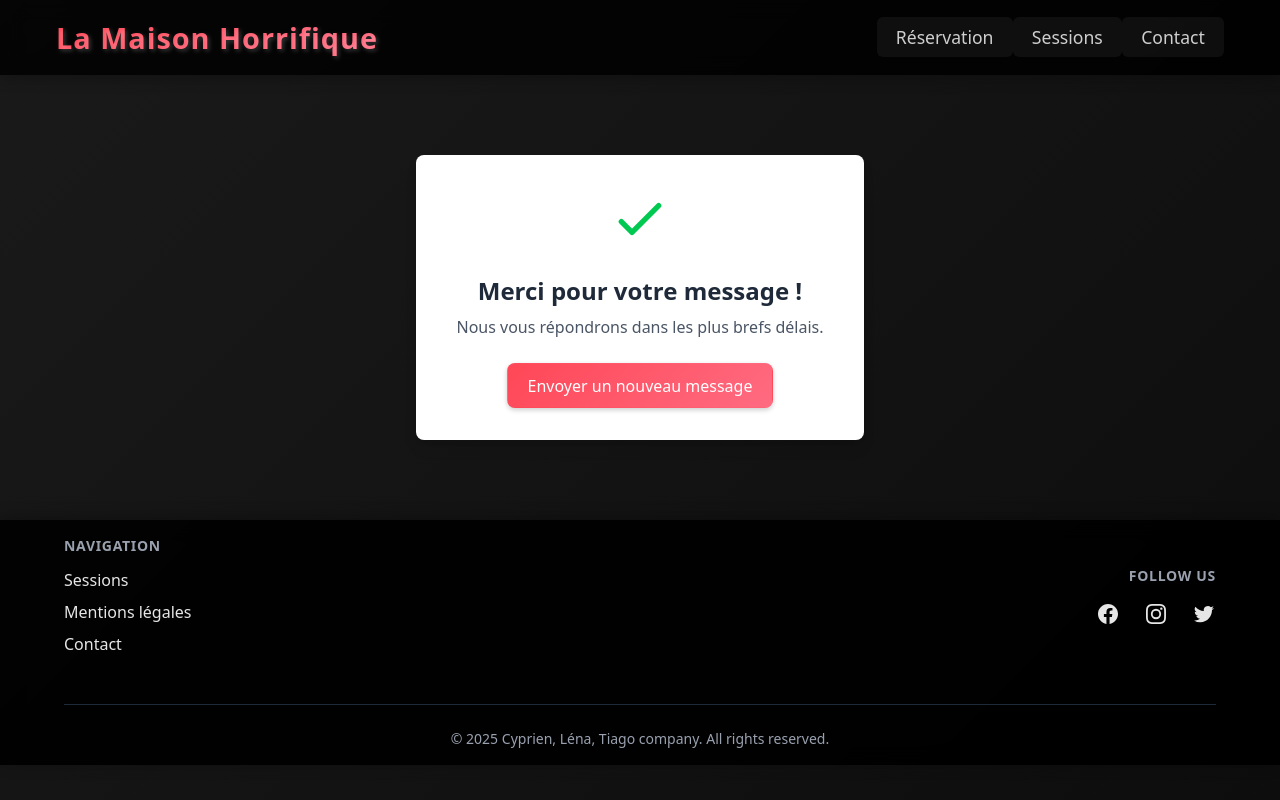
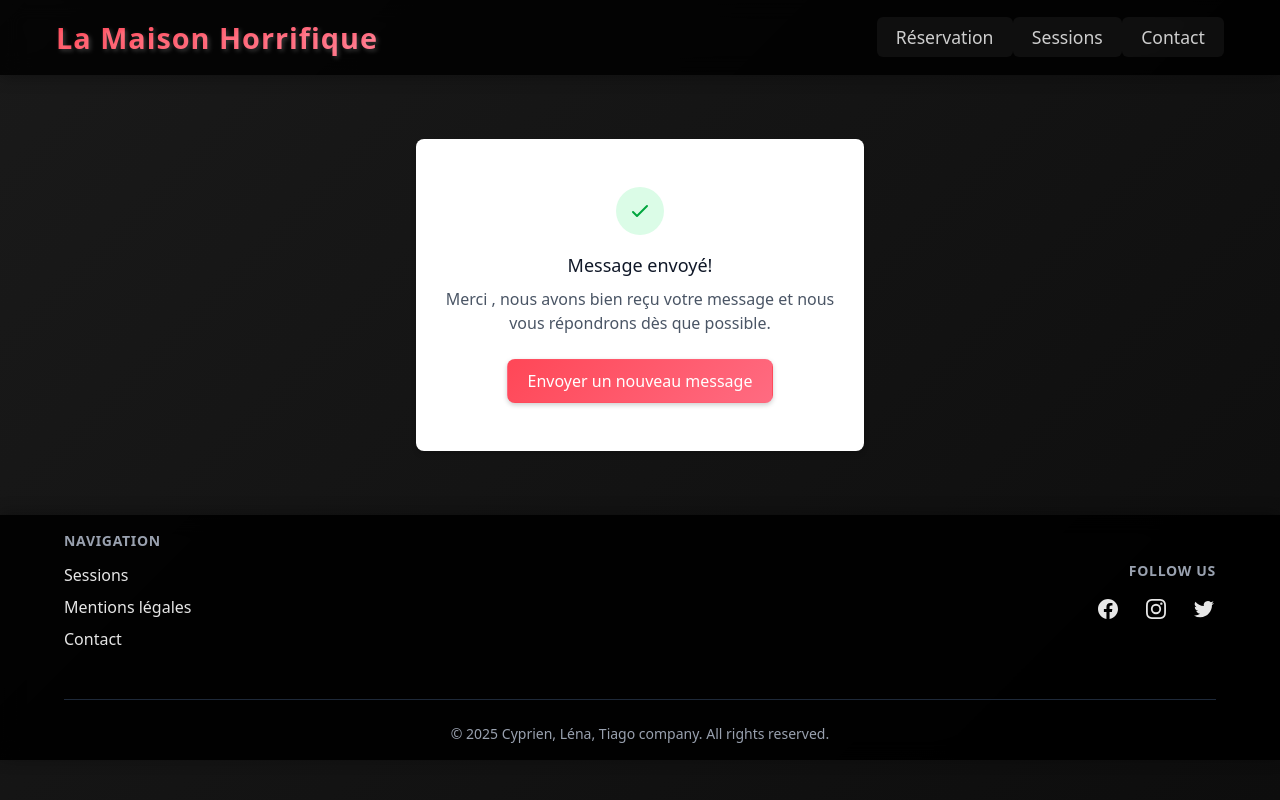
Before and after one commit to Lenaaaaaaa27/maison_horrifique, a React (Vite) app: page /contact in a window 1280 px wide. Both pictures are taken after typing "Sample", "name@example.com", "Sample" into the empty fields and a click on the button "Envoyer". Built offline with nearby package versions, Linux system fonts and the light colour scheme.

Commit message:
update css et className

```diff
--- a/src/App.tsx
+++ b/src/App.tsx
@@ -13,7 +13,7 @@ const App = () => {
         <Router>
             <div className="app">
                 <Navbar />
-                    <main className="py-20 from-gray-900 to-gray-800 px-4">
+                    <main className="px-4">
                     <Routes>
                         <Route path="/" element={<Home />} />
                         <Route path="/booking" element={<BookingForm />} />
--- a/src/index.css
+++ b/src/index.css
@@ -6,7 +6,7 @@
   font-weight: 400;
 
   color-scheme: light dark;
-  color: rgba(255, 255, 255, 0.87);
+  color: rgba(0, 0, 0, 0.87);
 
   /* Palette de couleurs moderne */
   --primary: #1a1a1a;
@@ -58,12 +58,43 @@ body {
 }
 
 .footer {
+  position: relative;
+  margin-top: auto;
   background: linear-gradient(135deg, rgba(0, 0, 0, 0.9) 0%, rgba(0, 0, 0, 0.95) 100%);
   box-shadow: 0 -2px 15px rgba(0, 0, 0, 0.3);
   padding: 1rem 2rem;
   width: 100%;
   backdrop-filter: blur(10px);
   -webkit-backdrop-filter: blur(10px);
+  z-index: 100;
+  transition: all 0.3s ease;
+}
+
+.app {
+  min-height: 100vh;
+  display: flex;
+  flex-direction: column;
+  gap: 0;
+}
+
+.main-content {
+  flex: 1;
+  padding: 0;
+  margin: 0;
+}
+
+.footer {
+  position: relative;
+  margin-top: auto;
+  background: linear-gradient(135deg, rgba(0, 0, 0, 0.9) 0%, rgba(0, 0, 0, 0.95) 100%);
+  box-shadow: 0 -2px 15px rgba(0, 0, 0, 0.3);
+  padding: 1rem 2rem;
+  width: 100%;
+  backdrop-filter: blur(10px);
+  -webkit-backdrop-filter: blur(10px);
+  z-index: 100;
+  transition: all 0.3s ease;
+  margin: 0;
 }
 
 .footer-content {
--- a/src/pages/BookingForm.tsx
+++ b/src/pages/BookingForm.tsx
@@ -31,7 +31,7 @@ const BookingForm = () => {
     };
 
     return (
-        <div className="max-w-md mx-auto p-6 bg-white rounded-lg shadow-md">
+        <div className="max-w-md mx-auto py-12 px-6 bg-white rounded-lg shadow-md mt-16 mb-16">
             {!isSubmitted ? (
                 <>
                     <h2 className="text-2xl font-bold text-center text-gray-800 mb-6">Réserver une session</h2>
--- a/src/pages/ContactForm.tsx
+++ b/src/pages/ContactForm.tsx
@@ -7,7 +7,6 @@ const ContactForm = () => {
         email: '',
         message: ''
     });
-
     const [isSubmitted, setIsSubmitted] = useState(false);
     const [isLoading, setIsLoading] = useState(false);
 
@@ -26,61 +25,64 @@ const ContactForm = () => {
 
     if (isSubmitted) {
         return (
-            <div className="max-w-md mx-auto p-8 bg-white rounded-lg shadow-lg text-center">
-                <div className="mb-6">
-                    <svg className="w-16 h-16 text-green-500 mx-auto" fill="none" stroke="currentColor" viewBox="0 0 24 24" xmlns="http://www.w3.org/2000/svg">
-                        <path strokeLinecap="round" strokeLinejoin="round" strokeWidth="2" d="M5 13l4 4L19 7"></path>
+            <div className="max-w-md mx-auto py-12 px-6 bg-white rounded-lg shadow-md mt-16 mb-16 text-center">
+                <div className="text-center animate-fade-in">
+                    <div className="mx-auto flex items-center justify-center h-12 w-12 rounded-full bg-green-100 mb-4">
+                        <svg className="h-6 w-6 text-green-600" fill="none" viewBox="0 0 24 24" stroke="currentColor">
+                            <path strokeLinecap="round" strokeLinejoin="round" strokeWidth="2" d="M5 13l4 4L19 7" />
                         </svg>
                     </div>
-                <h2 className="text-2xl font-bold text-gray-800 mb-2">Merci pour votre message !</h2>
-                <p className="text-gray-600 mb-6">Nous vous répondrons dans les plus brefs délais.</p>
+                    <h3 className="text-lg font-medium text-gray-900 mb-2">Message envoyé!</h3>
+                    <p className="text-gray-600 mb-6">
+                        Merci {formData.name}, nous avons bien reçu votre message et nous vous répondrons dès que possible.
+                    </p>
                     <button
                         onClick={() => setIsSubmitted(false)}
-                    className="px-6 py-2 bg-blue-600 text-white rounded-md hover:bg-blue-700 transition duration-300 focus:outline-none focus:ring-2 focus:ring-blue-500 focus:ring-opacity-50"
+                        className="inline-flex items-center px-4 py-2 border border-transparent text-sm font-medium rounded-md shadow-sm text-white bg-blue-600 hover:bg-blue-700 focus:outline-none focus:ring-2 focus:ring-offset-2 focus:ring-blue-500"
                     >
                         Envoyer un nouveau message
                     </button>
+                </div>
             </div>
         );
     }
 
     return (
-        <div className="max-w-md mx-auto p-8 bg-white rounded-lg shadow-lg">
-            <h2 className="text-2xl font-bold text-gray-800 mb-6 text-center">Contactez-nous</h2>
-            <form onSubmit={handleSubmit} className="space-y-6">
+        <div className="max-w-md mx-auto py-12 px-6 bg-white rounded-lg shadow-md mt-16 mb-16">
+            {!isSubmitted ? (
+                <>
+                    <h2 className="text-2xl font-bold text-center text-gray-800 mb-6">Contactez-nous</h2>
+                    <form onSubmit={handleSubmit} className="space-y-4">
                         <div className="form-group">
-                    <label htmlFor="name" className="block text-sm font-medium text-gray-700 mb-1">Nom :</label>
+                            <label className="block text-gray-700 font-medium mb-1">Nom complet</label>
                             <input
                                 type="text"
-                        id="name"
                                 value={formData.name}
                                 onChange={(e) => setFormData({...formData, name: e.target.value})}
-                        className="w-full px-4 py-2 border border-gray-300 rounded-md focus:outline-none focus:ring-2 focus:ring-blue-500 focus:border-transparent transition"
                                 required
+                                className="w-full px-4 py-2 border border-gray-300 rounded-md focus:outline-none focus:ring-2 focus:ring-blue-500"
                             />
                         </div>
 
                         <div className="form-group">
-                    <label htmlFor="email" className="block text-sm font-medium text-gray-700 mb-1">Email :</label>
+                            <label className="block text-gray-700 font-medium mb-1">Email</label>
                             <input
                                 type="email"
-                        id="email"
                                 value={formData.email}
                                 onChange={(e) => setFormData({...formData, email: e.target.value})}
-                        className="w-full px-4 py-2 border border-gray-300 rounded-md focus:outline-none focus:ring-2 focus:ring-blue-500 focus:border-transparent transition"
                                 required
+                                className="w-full px-4 py-2 border border-gray-300 rounded-md focus:outline-none focus:ring-2 focus:ring-blue-500"
                             />
                         </div>
 
                         <div className="form-group">
-                    <label htmlFor="message" className="block text-sm font-medium text-gray-700 mb-1">Message :</label>
+                            <label className="block text-gray-700 font-medium mb-1">Message</label>
                             <textarea
-                        id="message"
                                 value={formData.message}
                                 onChange={(e) => setFormData({...formData, message: e.target.value})}
-                        rows={5}
-                        className="w-full px-4 py-2 border border-gray-300 rounded-md focus:outline-none focus:ring-2 focus:ring-blue-500 focus:border-transparent transition"
                                 required
+                                rows={4}
+                                className="w-full px-4 py-2 border border-gray-300 rounded-md focus:outline-none focus:ring-2 focus:ring-blue-500"
                             />
                         </div>
 
@@ -100,6 +102,8 @@ const ContactForm = () => {
                             ) : 'Envoyer'}
                         </button>
                     </form>
+                </>
+            ) : null}
         </div>
     );
 };
--- a/src/pages/SessionList.tsx
+++ b/src/pages/SessionList.tsx
@@ -5,7 +5,9 @@ import { Link } from 'react-router-dom';
 
 const SessionsList = () => {
     return (
-        <div className="container mx-auto px-4 py-12 bg-gradient-to-b from-gray-900 to-gray-800">
+        <div className="min-h-screen bg-gray-50">
+            <section className="relative h-screen flex items-center justify-center bg-gradient-to-b from-gray-900 to-gray-800 overflow-hidden">
+                <div className="relative z-10 px-4 max-w-7xl mx-auto">
                     <div className="text-center mb-12">
                         <h1 className="text-4xl font-bold text-white mb-4">Nos sessions d'escape game</h1>
                         <p className="text-xl text-gray-400 max-w-2xl mx-auto">
@@ -28,6 +30,8 @@ const SessionsList = () => {
                         </Link>
                     </div>
                 </div>
+            </section>
+        </div>
     );
 };
 
```
Lines whose indentation alone changed are shown as unchanged.
